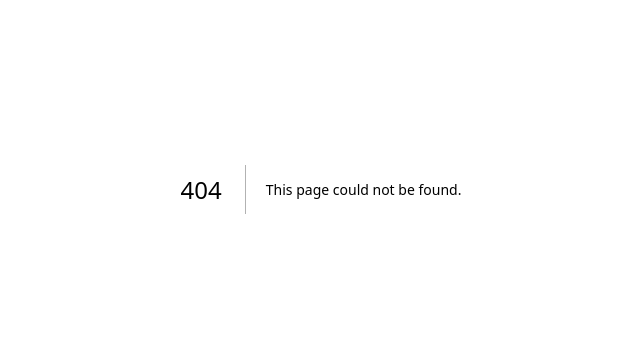
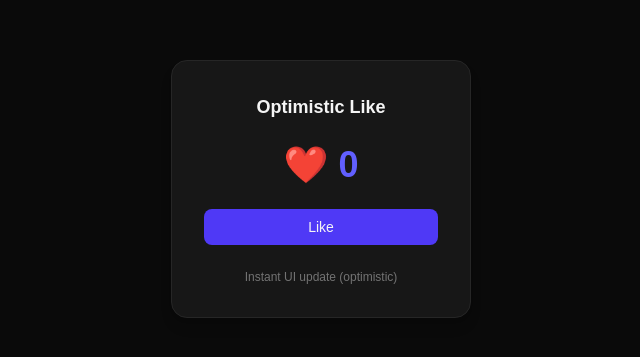
Before and after one commit to Rajender-01/react-hooks-journey, a Next.js app: page /hooks/useOptimistic/basic in a window 1280 px wide. Before the commit this address had no page. Shown: the part 211-568 px from the top of the page, without its empty margins (319-959 px from the left). Built offline with nearby package versions, Linux system fonts and the light colour scheme.

Commit message:
Add LikeButton component to demonstrate optimistic updates with useOptimistic hook

```diff
--- /dev/null
+++ b/src/app/hooks/useOptimistic/basic/page.tsx
@@ -0,0 +1,12 @@
+import LikeButton from '@/src/hooks-learning/03-advance-hooks/useOptimistic/LikeButton'
+import React from 'react'
+
+const page = () => {
+  return (
+    <div>
+      <LikeButton/>
+    </div>
+  )
+}
+
+export default page
--- /dev/null
+++ b/src/hooks-learning/03-advance-hooks/useOptimistic/LikeButton.tsx
@@ -0,0 +1,52 @@
+"use client";
+import { useOptimistic, useState, useTransition } from "react";
+
+const LikeButton = () => {
+  const [likes, setLikes] = useState(0);
+  const [isPending, startTransition] = useTransition();
+
+  const [optimisticLikes, addOptimisticLike] = useOptimistic(
+    likes,
+    (current, value: number) => current + value,
+  );
+
+  const handleClick = () => {
+    startTransition(async () => {
+      addOptimisticLike(1);
+      await new Promise((res) => setTimeout(res, 1000));
+      setLikes((prev) => prev + 1);
+    });
+  };
+
+  return (
+    <div className="min-h-screen bg-neutral-950 text-neutral-100 flex items-center justify-center p-6">
+      <div className="bg-neutral-900 border border-neutral-800 rounded-2xl p-8 w-75 text-center space-y-6 shadow-lg">
+
+        <h1 className="text-lg font-semibold">
+          Optimistic Like
+        </h1>
+
+        <div className="text-4xl font-bold text-indigo-500">
+          ❤️ {optimisticLikes}
+        </div>
+
+        <button
+          onClick={handleClick}
+          disabled={isPending}
+          className="w-full px-4 py-2 rounded-lg
+          bg-indigo-600 hover:bg-indigo-500 transition
+          text-sm font-medium disabled:opacity-50 disabled:cursor-not-allowed"
+        >
+          {isPending ? "Updating..." : "Like"}
+        </button>
+
+        <p className="text-xs text-neutral-500">
+          Instant UI update (optimistic)
+        </p>
+
+      </div>
+    </div>
+  );
+};
+
+export default LikeButton;
```
